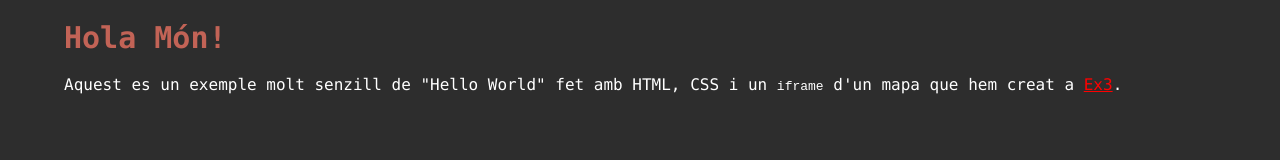
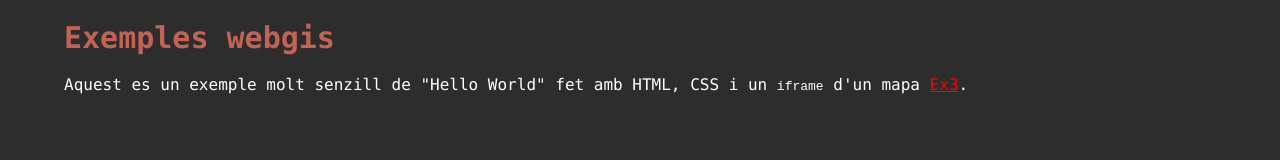
Before and after one commit to antonmh3/Exemples, a plain HTML site: page index.html in a window 1280 px wide. Drawn offline with Linux system fonts and the light colour scheme.

Commit message:
rename ex1

```diff
--- a/index.html
+++ b/index.html
@@ -3,7 +3,7 @@
 <!-- aquest document de text conté en un inici ordres d'estil escrites en llenguatge CSS dins un head que no es mostrara al resultat de la pàgina. Normalment s'enllaçen els estils CSS des d'una carpeta externa al document html-->
 <head>
 	<!--el fet de que es posi un escrit de títol en aquesta part fa que es mostri només a la barra de busqueda-->
-	<title>Hola mon! (HTML+CSS)</title>
+	<title>Exemples webgis!</title>
 	<style>
 	 /*EL segon pas del CSS es donar l'estil predeterminat que hauria de tenir el contenidor principal de tots els aspectes representables de la pàgina (h1,p,div,a)*/
 		body {
@@ -42,9 +42,9 @@
 <!-- s'inicia la part de programació en html, es a dir, el que es veura en la pàgina amb els estils anteriorment donats-->
 <body>
 	<!-- el títol h1 que tindra la pàgina-->
-	<h1>Hola Món!</h1>
+	<h1>Exemples webgis</h1>
 	<!-- l'explicació de la pàgina amb un link incrustat al mateix parragraf que porta a instamaps-->
-	<p>Aquest es un exemple molt senzill de "Hello World" fet amb HTML, CSS i un <code>iframe</code> d'un mapa que hem creat a <a href="./exempl1/index.html" target="_blank">Ex3</a>.</p>
+	<p>Aquest es un exemple molt senzill de "Hello World" fet amb HTML, CSS i un <code>iframe</code> d'un mapa <a href="./exempl1/EX1.html" target="_blank">Ex3</a>.</p>
 	<!-- s'especifica un iframe dins el contenidor div sobre el mapa que volem adjuntar i les seves propietats, aixi com el link src d'on prové-->
 <!-- es tanca el body i el codi html per finalitzar-->
 </body>
```
Also changed, not shown: exempl1/Ex1.html (renamed from exempl1/index.html).
